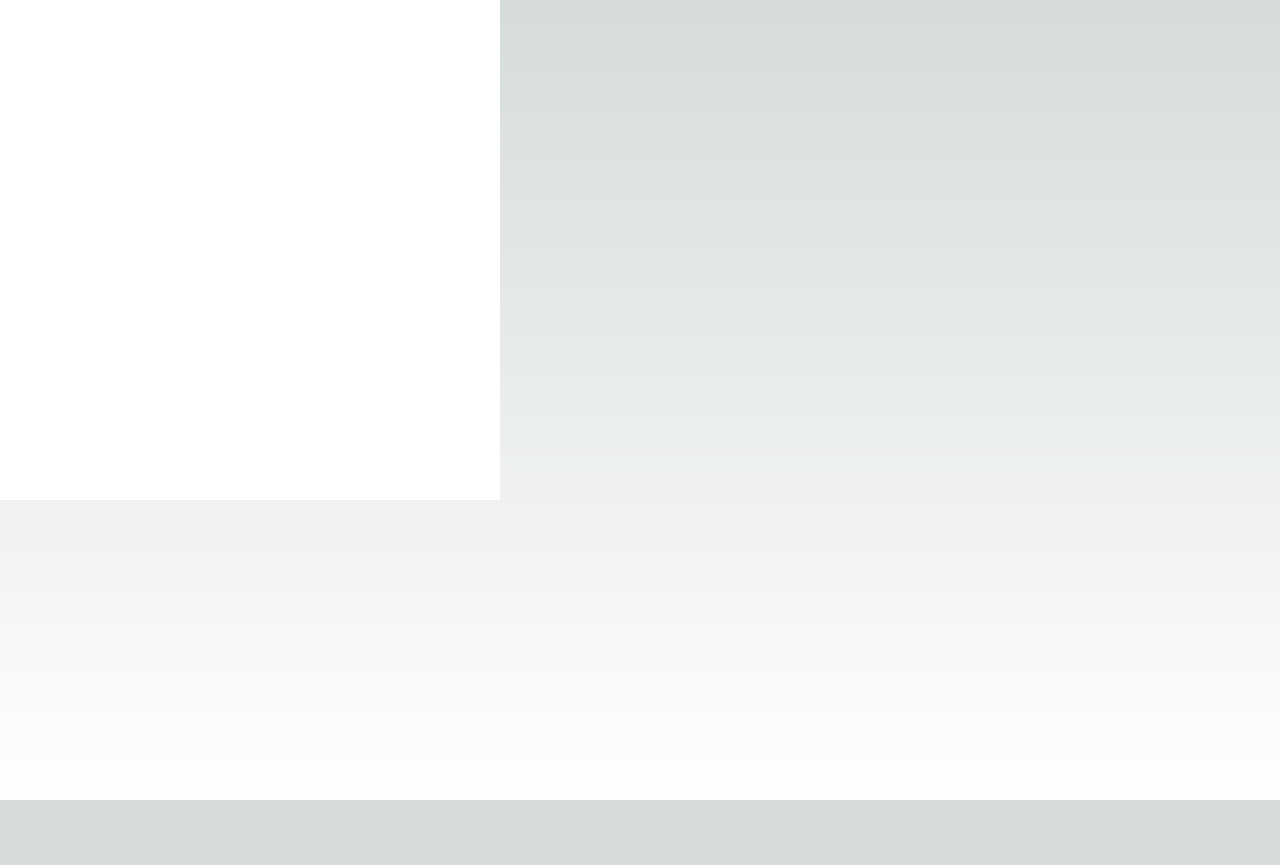
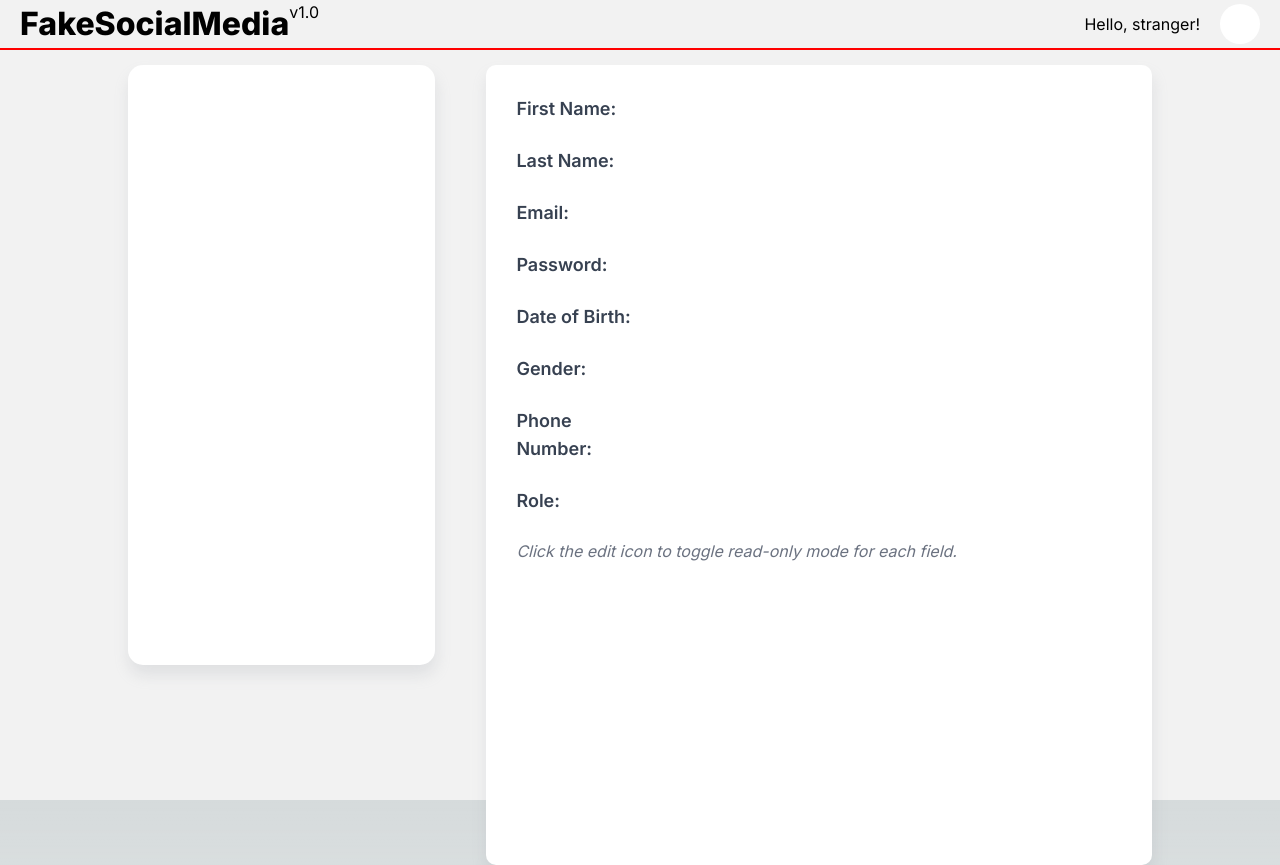
Before and after one commit to edurank/fsm-client, a Next.js app: page /home/profile in a window 1280 px wide. Before the commit the page ends 800 px from the top, so only its background shows below. Built offline with nearby package versions, Linux system fonts and the light colour scheme; no server answers.

Commit message:
Update Profile Page

```diff
--- a/app/home/profile/page.tsx
+++ b/app/home/profile/page.tsx
@@ -2,6 +2,9 @@
 
 import { useState, useEffect } from "react";
 import axios from "axios";
+import styles from './profile.module.css';
+import UserTopbar from "@/app/components/usertopbar";
+import { FaEdit } from 'react-icons/fa';
 
 interface Profile {
   id: Number;
@@ -23,6 +26,62 @@ interface Profile {
   is_verified: String;
   role: String;
 }
+
+interface InputFieldProps {
+  label: string;
+  type?: string;
+  placeholder: string;
+  onChange: (value: string) => void;
+}
+
+const InputField: React.FC<InputFieldProps> = ({ label, type = 'text', placeholder, onChange }) => {
+  const [isReadOnly, setIsReadOnly] = useState(true);
+  const [inputValue, setInputValue] = useState('');
+
+  const handleEditToggle = () => {
+    setIsReadOnly((prev) => !prev);
+  };
+
+  const handleChange = (e: React.ChangeEvent<HTMLInputElement | HTMLSelectElement>) => {
+    const newValue = e.target.value;
+    setInputValue(newValue);
+    onChange(newValue);
+  };
+
+  return (
+    <div className="flex items-center mb-6">
+      <label htmlFor={label.toLowerCase()} className="flex-none w-32 text-gray-700 text-lg font-semibold mr-4">
+        {label}:
+      </label>
+      <div className="relative flex-grow">
+        {isReadOnly ?
+          <div>{inputValue}</div>
+        :
+          <input
+          type={type}
+          id={label.toLowerCase()}
+          placeholder={placeholder}
+          className={`w-full p-3 border border-gray-300 rounded focus:outline-none focus:border-blue-500 transition-all duration-300 ${
+            isReadOnly ? 'readonly' : ''
+          }`}
+          readOnly={isReadOnly}
+          value={inputValue}
+          onChange={handleChange}
+        />
+        }
+        {!isReadOnly && (
+          <div
+            className="absolute top-1/2 right-4 transform -translate-y-1/2 cursor-pointer"
+            onClick={handleEditToggle}
+          >
+            <FaEdit size={20} color="#3498db" />
+          </div>
+        )}
+      </div>
+    </div>
+  );
+};
+
 
 export default function Profile() {
   const [profile, setProfile] = useState<Profile>();
@@ -47,11 +106,88 @@ export default function Profile() {
       });
   }
 
-  console.log("Profile: ", typeof profile);
+  const [formData, setFormData] = useState({
+    firstName: '',
+    lastName: '',
+    email: '',
+    password: '',
+    dateOfBirth: '',
+    gender: '',
+    phoneNumber: '',
+    role: '',
+  });
+
+  const handleInputChange = (field: string, value: string) => {
+    setFormData((prevData) => ({
+      ...prevData,
+      [field]: value,
+    }));
+  };
+
 
   return (
-    <div style={{width: '500px', height: '500px', backgroundColor: 'white', color: 'black', fontSize: '4em'}}>
-      <div></div>
+    <div className={styles.background}>
+      <UserTopbar />
+      <div className={styles.container}>
+        <div className={styles.headerContainer}>
+          <div className={styles.header}>
+            <div className={styles.imageContainer}>
+
+            </div>
+          </div>
+        </div>
+        <div className={styles.contentContainer}>
+          <div className={styles.content}>
+            <InputField
+              label="First Name"
+              placeholder="Enter your first name"
+              onChange={(value) => handleInputChange('firstName', value)}
+            />
+            <InputField
+              label="Last Name"
+              placeholder="Enter your last name"
+              onChange={(value) => handleInputChange('lastName', value)}
+            />
+            <InputField
+              label="Email"
+              type="email"
+              placeholder="Enter your email"
+              onChange={(value) => handleInputChange('email', value)}
+            />
+            <InputField
+              label="Password"
+              type="password"
+              placeholder="Enter your password"
+              onChange={(value) => handleInputChange('password', value)}
+            />
+            <InputField
+              label="Date of Birth"
+              type="date"
+              placeholder="Select your date of birth"
+              onChange={(value) => handleInputChange('dateOfBirth', value)}
+            />
+            <InputField
+              label="Gender"
+              placeholder="Select your gender"
+              onChange={(value) => handleInputChange('gender', value)}
+            />
+            <InputField
+              label="Phone Number"
+              type="tel"
+              placeholder="Enter your phone number"
+              onChange={(value) => handleInputChange('phoneNumber', value)}
+            />
+            <InputField
+              label="Role"
+              placeholder="Enter your role"
+              onChange={(value) => handleInputChange('role', value)}
+            />
+            <div className="mt-4">
+              <p className="text-gray-500 italic">Click the edit icon to toggle read-only mode for each field.</p>
+            </div>
+          </div>
+        </div>
+      </div>
     </div>
   );
 }
--- a/app/home/profile/profile.module.css
+++ b/app/home/profile/profile.module.css
@@ -0,0 +1,43 @@
+.background {
+  height: 100vh;
+  width: 100%;
+  background-color: rgb(242, 242, 242);
+  color: black;
+}
+
+.container {
+  width: 80%;
+  margin: auto;
+  height: 100vh;
+  display: flex;
+  justify-content: space-between;
+  margin-top: 15px;
+}
+
+.headerContainer {
+  background-color: white;
+  height: 600px;
+  border-radius: 15px;
+  width: 30%;
+  box-shadow: rgba(149, 157, 165, 0.2) 1px 10px 15px;
+}
+
+.header {
+
+}
+
+.contentContainer {
+  width: 65%;
+  background-color: rgb(255, 255, 255);
+  border-radius: 10px;
+  padding: 30px;
+  box-shadow: rgba(149, 157, 165, 0.2) 1px 10px 15px;
+}
+
+.content {
+}
+
+.imageContainer {
+  width: 300px;
+  height: 300px;
+}
--- a/package.json
+++ b/package.json
@@ -24,6 +24,7 @@
     "eslint-config-next": "latest",
     "js-cookie": "^3.0.5",
     "postcss": "latest",
+    "react-icons": "^4.11.0",
     "tailwindcss": "latest",
     "typescript": "latest"
   }
```
Also changed, not shown: 1 other file (tests, documents, lock files or other folders).
